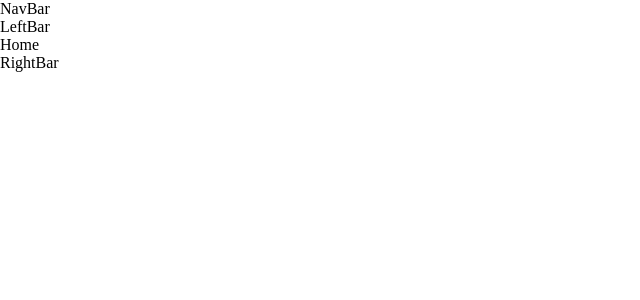
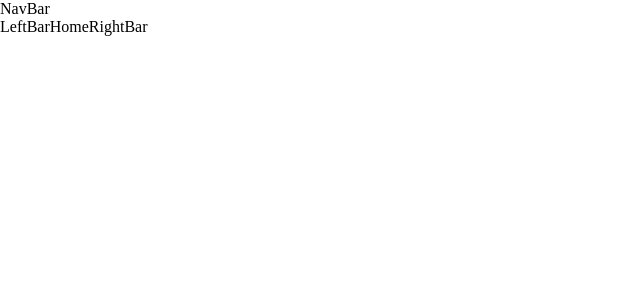
Before and after one commit to ElazzouziHassan/OFPPT-NetWork, a React (Vite) app in the folder client/: page / in a window 1280 px wide. Shown: the top 300 px of the page, without its empty margins (0-640 px from the left). Built offline with nearby package versions, Linux system fonts and the light colour scheme.

Commit message:
browser router

```diff
--- a/client/src/App.jsx
+++ b/client/src/App.jsx
@@ -15,7 +15,7 @@ const Layout = () => {
   return (
     <div>
       <NavBar />
-      <div style={{ dispaly: "flex" }}>
+      <div style={{ display:"flex" }}>
         <LeftBar />
         <Outlet />
         <RightBar/>
@@ -23,6 +23,10 @@ const Layout = () => {
     </div>
   )
 }
+
+
+
+function App() {
 
   const router = createBrowserRouter([
     {
@@ -49,8 +53,6 @@ const router = createBrowserRouter([
     }
   ]);
 
-function App() {
-
   return (
     <div className="App">
       <RouterProvider router={router} />
```
Lines whose indentation alone changed are shown as unchanged.
